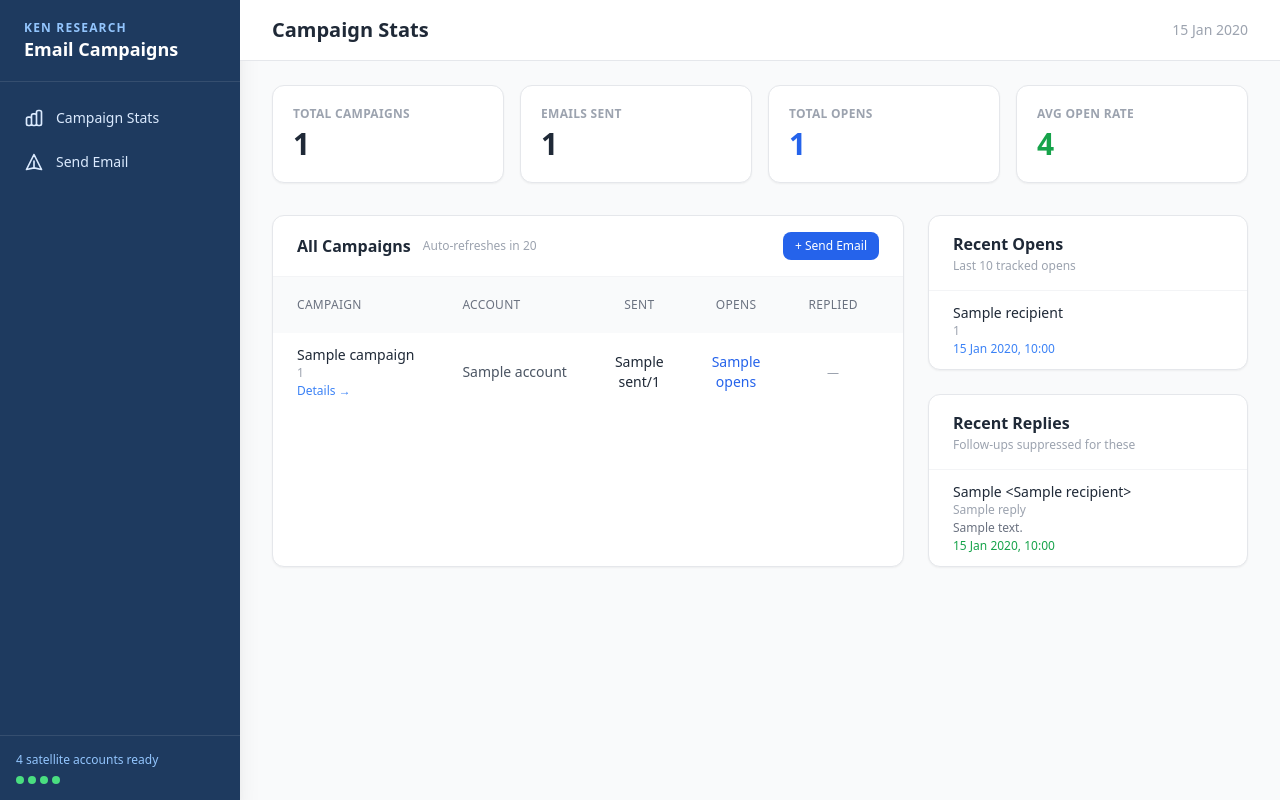
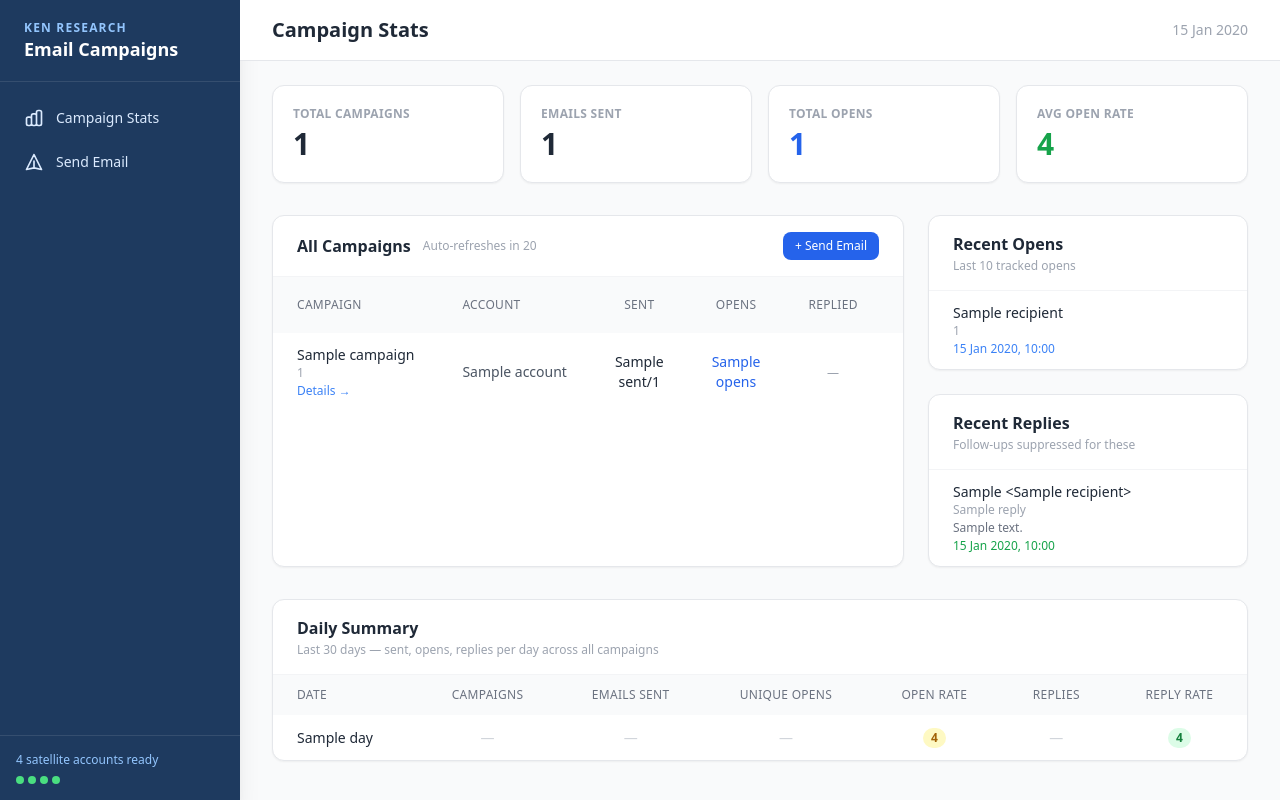
Before and after one commit to vanshmeenaken/ABM-Email-Campaign-Automation, a Flask app: template templates/dashboard.html in a window 1280 px wide. Run offline with Flask 3, Linux system fonts and the light colour scheme; the template is opened without the code that fills it: most values are stand-ins (such as "Sample title", 1, 10 or a date in 2020); some libraries are stand-ins or nearby versions.

Commit message:
Add daily summary view with sent/opens/replies/rates per day

```diff
--- a/app.py
+++ b/app.py
@@ -592,12 +592,80 @@
 
 
 # ---------------------------------------------------------------------------
+# Daily stats
+# ---------------------------------------------------------------------------
+
+def get_daily_stats():
+    """Aggregate day-wise sent, opens, replies, open rate, reply rate (last 30 days)."""
+    from collections import defaultdict
+
+    opens_by_day_rows = query_db("""
+        SELECT LEFT(timestamp, 10) as day, COUNT(DISTINCT recipient) as opens
+        FROM opens
+        GROUP BY LEFT(timestamp, 10)
+        ORDER BY day DESC
+        LIMIT 30
+    """)
+    opens_map = {r["day"]: r["opens"] for r in opens_by_day_rows}
+
+    all_campaigns = query_db("SELECT brief, progress FROM campaigns")
+
+    sent_by_day     = defaultdict(int)
+    replied_by_day  = defaultdict(int)
+    campaigns_by_day = defaultdict(int)
+
+    for row in all_campaigns:
+        brief    = row["brief"]    if isinstance(row["brief"],    dict) else json.loads(row["brief"])
+        progress = row["progress"] if isinstance(row["progress"], dict) else json.loads(row["progress"])
+
+        created_at = brief.get("created_at", "")
+        if created_at:
+            try:
+                campaigns_by_day[created_at[:10]] += 1
+            except Exception:
+                pass
+
+        for detail in progress.get("send_details", []):
+            sent_at = detail.get("sent_at")
+            if sent_at and detail.get("status") == "sent":
+                try:
+                    sent_by_day[sent_at[:10]] += 1
+                except Exception:
+                    pass
+            replied_at = detail.get("replied_at")
+            if replied_at and detail.get("replied"):
+                try:
+                    replied_by_day[replied_at[:10]] += 1
+                except Exception:
+                    pass
+
+    all_days = set(opens_map) | set(sent_by_day) | set(replied_by_day) | set(campaigns_by_day)
+
+    daily = []
+    for day in sorted(all_days, reverse=True)[:30]:
+        sent    = sent_by_day.get(day, 0)
+        opens   = opens_map.get(day, 0)
+        replies = replied_by_day.get(day, 0)
+        daily.append({
+            "day":        day,
+            "campaigns":  campaigns_by_day.get(day, 0),
+            "sent":       sent,
+            "opens":      opens,
+            "replies":    replies,
+            "open_rate":  f"{opens / sent * 100:.1f}%" if sent > 0 else "—",
+            "reply_rate": f"{replies / sent * 100:.1f}%" if sent > 0 else "—",
+        })
+    return daily
+
+
+# ---------------------------------------------------------------------------
 # Routes
 # ---------------------------------------------------------------------------
 
 @app.route("/")
 def dashboard():
     stats = get_dashboard_stats()
+    stats["daily_stats"] = get_daily_stats()
     return render_template("dashboard.html", **stats)
 
 
--- a/templates/dashboard.html
+++ b/templates/dashboard.html
@@ -235,4 +235,68 @@
 
 </div>
 
+<!-- ── Daily Summary ── -->
+<div class="mt-8 bg-white rounded-xl border border-gray-200 shadow-sm overflow-hidden">
+  <div class="px-6 py-4 border-b border-gray-100">
+    <h3 class="font-semibold text-gray-800">Daily Summary</h3>
+    <p class="text-xs text-gray-400 mt-0.5">Last 30 days — sent, opens, replies per day across all campaigns</p>
+  </div>
+  {% if daily_stats %}
+  <div class="overflow-x-auto">
+    <table class="w-full text-sm">
+      <thead class="bg-gray-50 text-xs text-gray-500 uppercase tracking-wide">
+        <tr>
+          <th class="px-6 py-3 text-left font-medium">Date</th>
+          <th class="px-6 py-3 text-center font-medium">Campaigns</th>
+          <th class="px-6 py-3 text-center font-medium">Emails Sent</th>
+          <th class="px-6 py-3 text-center font-medium">Unique Opens</th>
+          <th class="px-6 py-3 text-center font-medium">Open Rate</th>
+          <th class="px-6 py-3 text-center font-medium">Replies</th>
+          <th class="px-6 py-3 text-center font-medium">Reply Rate</th>
+        </tr>
+      </thead>
+      <tbody class="divide-y divide-gray-100">
+        {% for d in daily_stats %}
+        <tr class="hover:bg-gray-50 transition">
+          <td class="px-6 py-3 font-medium text-gray-800">{{ d.day }}</td>
+          <td class="px-6 py-3 text-center text-gray-600">
+            {% if d.campaigns > 0 %}{{ d.campaigns }}{% else %}<span class="text-gray-300">—</span>{% endif %}
+          </td>
+          <td class="px-6 py-3 text-center text-gray-800 font-medium">
+            {% if d.sent > 0 %}{{ d.sent }}{% else %}<span class="text-gray-300">—</span>{% endif %}
+          </td>
+          <td class="px-6 py-3 text-center text-blue-600 font-medium">
+            {% if d.opens > 0 %}{{ d.opens }}{% else %}<span class="text-gray-300">—</span>{% endif %}
+          </td>
+          <td class="px-6 py-3 text-center">
+            <span class="inline-block px-2 py-0.5 rounded-full text-xs font-semibold
+              {% if d.open_rate != '—' and d.open_rate.rstrip('%')|float > 30 %}bg-green-100 text-green-700
+              {% elif d.open_rate == '—' %}bg-gray-100 text-gray-400
+              {% else %}bg-yellow-100 text-yellow-700{% endif %}">
+              {{ d.open_rate }}
+            </span>
+          </td>
+          <td class="px-6 py-3 text-center text-green-600 font-medium">
+            {% if d.replies > 0 %}{{ d.replies }}{% else %}<span class="text-gray-300">—</span>{% endif %}
+          </td>
+          <td class="px-6 py-3 text-center">
+            <span class="inline-block px-2 py-0.5 rounded-full text-xs font-semibold
+              {% if d.reply_rate != '—' and d.reply_rate.rstrip('%')|float > 5 %}bg-green-100 text-green-700
+              {% elif d.reply_rate == '—' %}bg-gray-100 text-gray-400
+              {% else %}bg-blue-100 text-blue-700{% endif %}">
+              {{ d.reply_rate }}
+            </span>
+          </td>
+        </tr>
+        {% endfor %}
+      </tbody>
+    </table>
+  </div>
+  {% else %}
+  <div class="px-6 py-10 text-center">
+    <p class="text-gray-400 text-sm">No activity yet.</p>
+  </div>
+  {% endif %}
+</div>
+
 {% endblock %}
```
